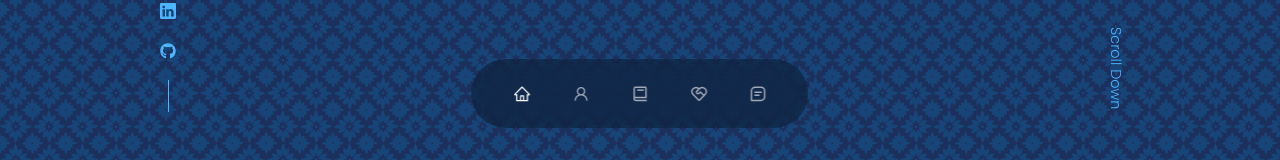
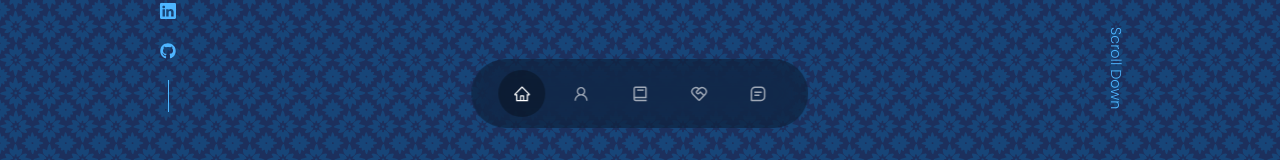
Before and after one commit to Gitthuma/george-githuma-portfolio-website, a React (Create React App) app: page / in a window 1280 px wide. In both pictures the pointer is over the link 521 px from the left and 733 px from the top of the page. Shown: the part 640-800 px from the top of the page. Built offline with nearby package versions, Linux system fonts and the light colour scheme.

Commit message:
Add hover behaviour

```diff
--- a/src/Components/Nav/Nav.css
+++ b/src/Components/Nav/Nav.css
@@ -24,3 +24,8 @@ nav a {
     color: var(--color-light);
     font-size: 1.1rem;
 }
+
+/*Add hover behaviour*/
+nav a:hover {
+    background: rgba(0, 0, 0, 0.3);
+}
```
